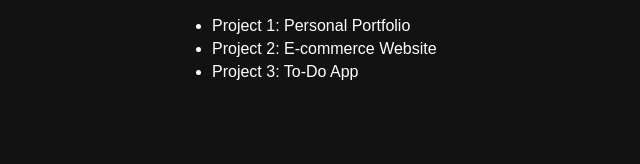
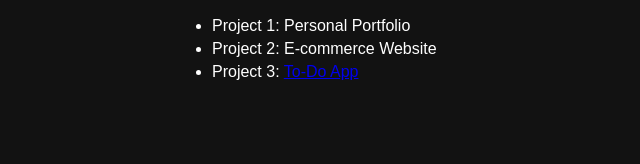
Before and after one commit to vkichoudhary/My-portfolio, a plain HTML site: page index.html in a window 1280 px wide. Shown: the part 777-941 px from the top of the page, 18-658 px from the left. Drawn offline with Linux system fonts and the light colour scheme.

Commit message:
Update index.html

```diff
--- a/index.html
+++ b/index.html
@@ -53,7 +53,7 @@
         <ul class="project-list">
             <li>Project 1: Personal Portfolio</li>
             <li>Project 2: E-commerce Website</li>
-            <li>Project 3: <a harf="https://vkichoudhary.github.io/To-Do-App/">To-Do App</a></li>
+            <li>Project 3: <a href="https://vkichoudhary.github.io/To-Do-App/">To-Do App</a></li>
         </ul>
     </section>
 
```
